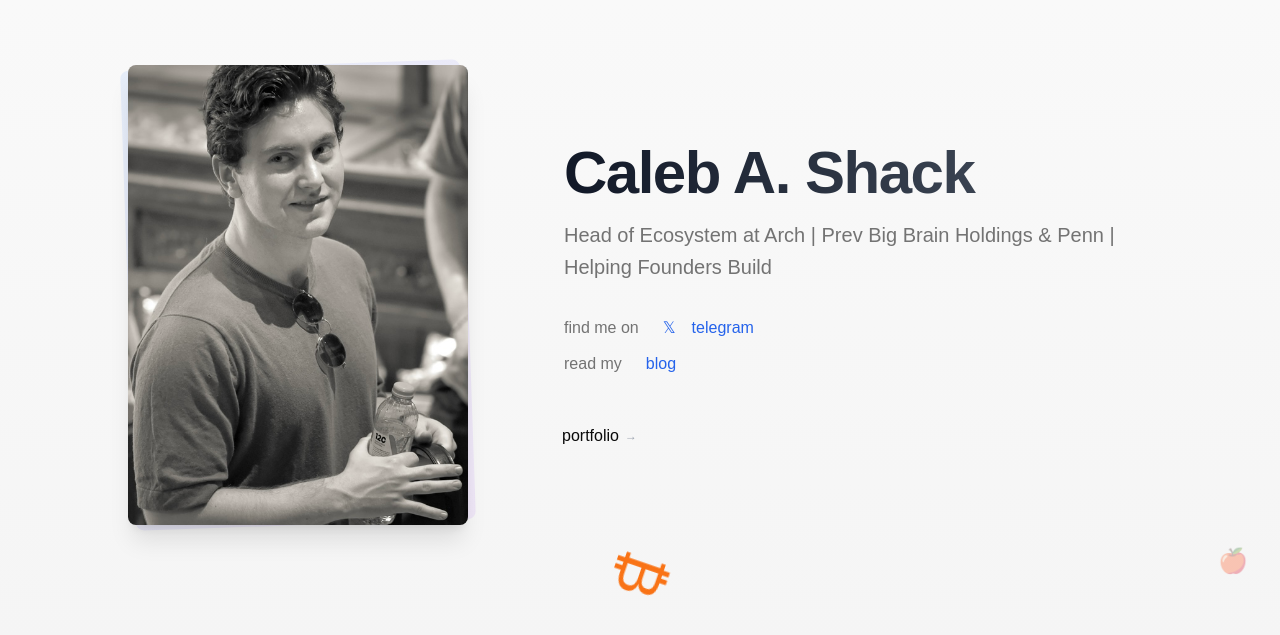
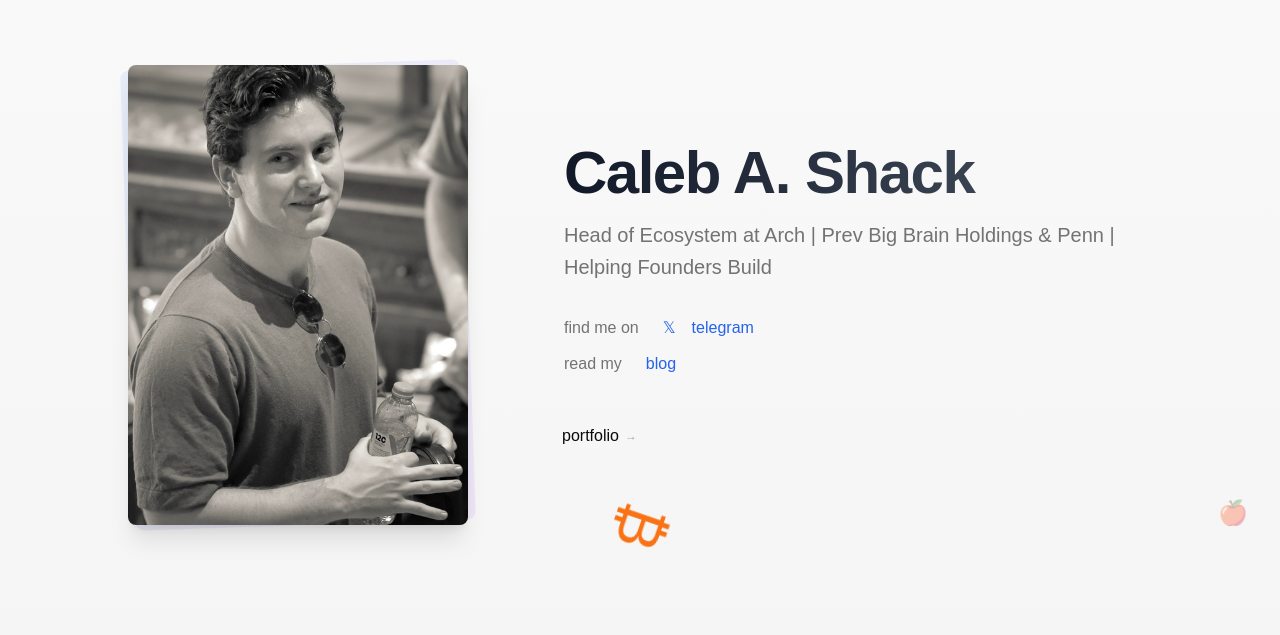
Before and after one commit to 0xShack/personal-website, a Next.js app: page / in a window 1280 px wide. Shown: the part 159-794 px from the top of the page. Built offline with nearby package versions, Linux system fonts and the light colour scheme.

Commit message:
edit footer padding

```diff
--- a/src/app/page.tsx
+++ b/src/app/page.tsx
@@ -75,7 +75,7 @@ export default function Home() {
         </div>
 
         {/* Footer Section */}
-        <div className="fixed bottom-0 left-0 right-0 pb-12">
+        <div className="relative mt-20 mb-12 md:fixed md:bottom-0 md:left-0 md:right-0 md:pb-12">
           {/* Snake Game - Hidden in plain sight */}
           <div className="absolute right-8 bottom-16 opacity-30 hover:opacity-100 transition-opacity duration-300">
             <SnakeGameWrapper />
```
